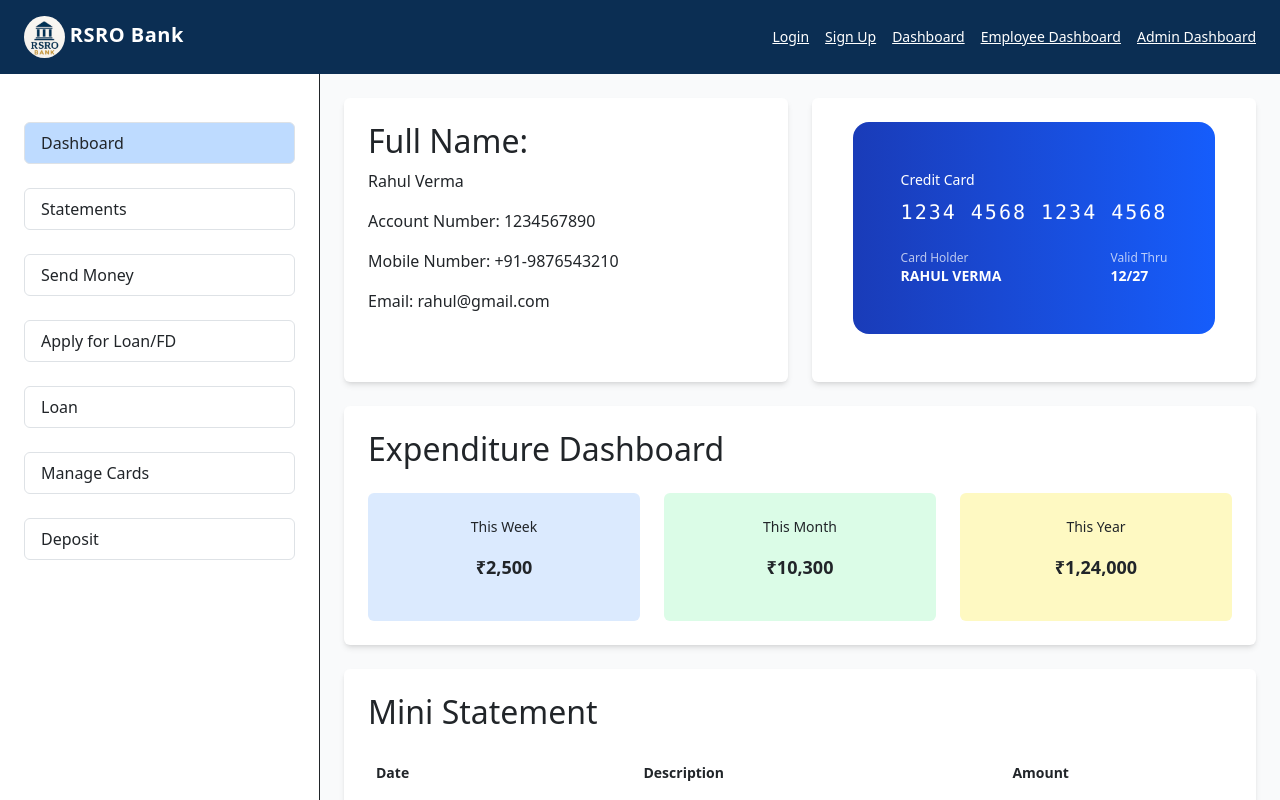
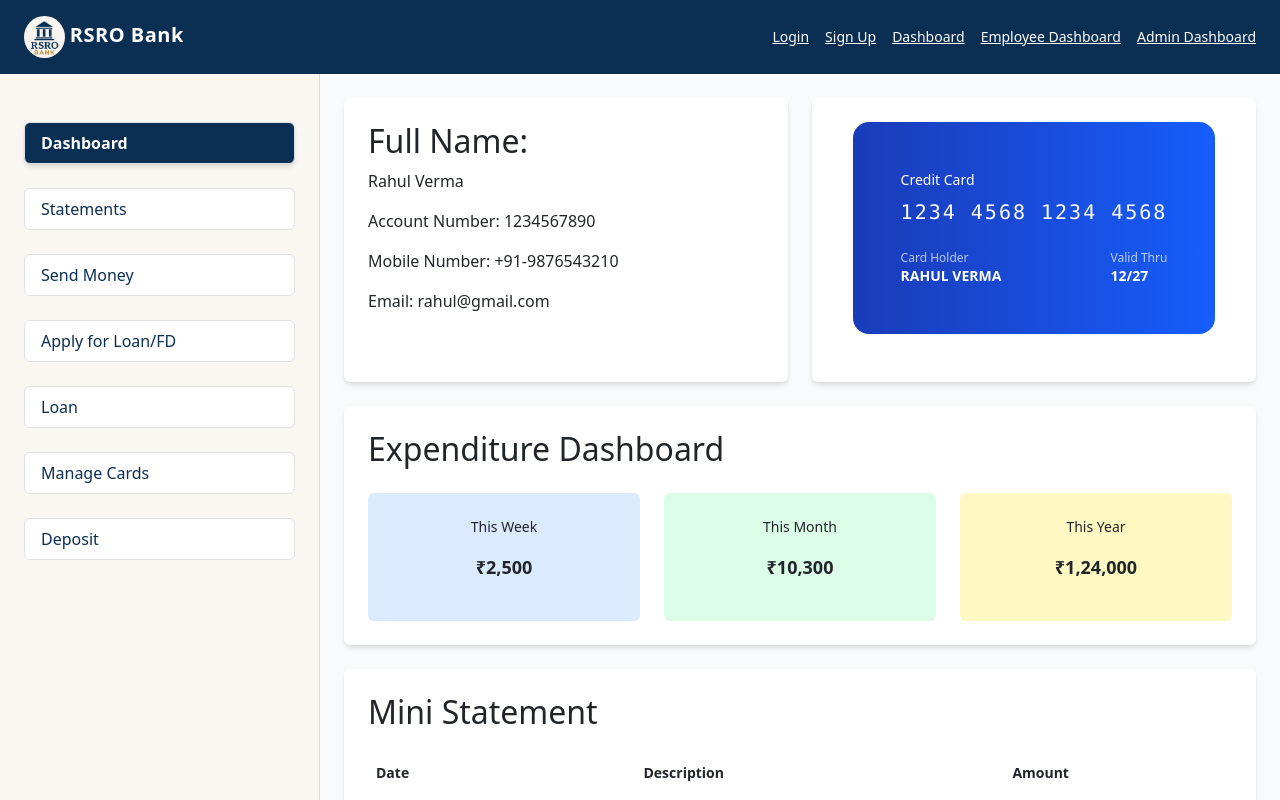
Before and after one commit to RSROBank/CDAC_RSRO_Project, a React (Vite) app in the folder Frontend/category-products-frontend/: page /dashboard in a window 1280 px wide. Shown: the top 800 px of the page. Built offline with nearby package versions, Linux system fonts and the light colour scheme.

Commit message:
Changes in sidebar of all the dashboard

```diff
--- a/Frontend/category-products-frontend/src/components/AdminDashboard/Sidebar.jsx
+++ b/Frontend/category-products-frontend/src/components/AdminDashboard/Sidebar.jsx
@@ -10,12 +10,16 @@ const options = [
 
 const Sidebar = ({ selected, setSelected }) => {
   return (
-    <div className="w-1/4 bg-white border-r p-4 space-y-2">
+    <div className="w-1/4 bg-[#F9F7F2] border-r border-[#D3E0EA] p-4 space-y-2 min-h-screen">
       {options.map((option) => (
         <button
           key={option}
-          className={`w-full py-2 px-3 text-left border rounded mt-4
-             hover:bg-blue-100 ${selected === option ? "bg-blue-200" : ""}`}
+          className={`w-full py-2 px-3 text-left border border-[#D3E0EA] rounded mt-4 transition-all duration-200
+            ${
+              selected === option
+                ? "bg-[#0B2E53] text-white font-semibold shadow-md"
+                : "bg-white text-[#0B2E53] hover:bg-[#E6F0FA]"
+            }`}
           onClick={() => setSelected(option)}
         >
           {option}
--- a/Frontend/category-products-frontend/src/components/Dashboard/Sidebar.jsx
+++ b/Frontend/category-products-frontend/src/components/Dashboard/Sidebar.jsx
@@ -13,15 +13,16 @@ const options = [
 
 const Sidebar = ({ selected, setSelected }) => {
   return (
-    <div
-      className=" w-1/4 bg-white border-r p-4 space-y-2"
-      style={{ minHeight: "100vh" }}
-    >
+    <div className="w-1/4 bg-[#F9F7F2] border-r border-[#D3E0EA] p-4 space-y-2 min-h-screen">
       {options.map((option) => (
         <button
           key={option}
-          className={`w-full py-2 px-3 text-left border rounded mt-4
-             hover:bg-blue-100 ${selected === option ? "bg-blue-200" : ""}`}
+          className={`w-full py-2 px-3 text-left border border-[#D3E0EA] rounded mt-4 transition-all duration-200
+            ${
+              selected === option
+                ? "bg-[#0B2E53] text-white font-semibold shadow-md"
+                : "bg-white text-[#0B2E53] hover:bg-[#E6F0FA]"
+            }`}
           onClick={() => setSelected(option)}
         >
           {option}
--- a/Frontend/category-products-frontend/src/components/EmployeeDashBoard/Sidebar.jsx
+++ b/Frontend/category-products-frontend/src/components/EmployeeDashBoard/Sidebar.jsx
@@ -1,24 +1,25 @@
-// src/components/Dashboard/Sidebar.js
-import React from 'react';
+import React from "react";
 
 const options = [
-  'Customer Management',
-  'Approval of Accounts, FD, Loans',
-  'Transaction Management',
-  'Loan EMI Management',
-  'Support and Maintenance',
+  "Customer Management",
+  "Approval of Accounts, FD, Loans",
+  "Transaction Management",
+  "Loan EMI Management",
+  "Support and Maintenance",
 ];
 
 const Sidebar = ({ selected, setSelected }) => {
   return (
-    <div className="w-1/4 bg-white border-r p-4 space-y-2">
-      {options.map(option => (
+    <div className="w-1/4 bg-[#F9F7F2] border-r border-[#D3E0EA] p-4 space-y-2 min-h-screen">
+      {options.map((option) => (
         <button
           key={option}
-          className={`w-full py-2 px-3 text-left border rounded mt-4
-             hover:bg-blue-100 ${
-            selected === option ? 'bg-blue-200' : ''
-          }`}
+          className={`w-full py-2 px-3 text-left border border-[#D3E0EA] rounded mt-4 transition-all duration-200
+            ${
+              selected === option
+                ? "bg-[#0B2E53] text-white font-semibold shadow-md"
+                : "bg-white text-[#0B2E53] hover:bg-[#E6F0FA]"
+            }`}
           onClick={() => setSelected(option)}
         >
           {option}
--- a/Frontend/category-products-frontend/src/components/Home.jsx
+++ b/Frontend/category-products-frontend/src/components/Home.jsx
@@ -35,7 +35,7 @@ const HomePage = () => {
               </h3>
               <ul className="mt-4 space-y-2">
                 <li> Home Loan: 8.25% p.a.</li>
-                {/* /</ul><li> Car Loan: 9.75% p.a.</li> */}
+                <li> Car Loan: 9.75% p.a.</li>
                 <li> Education Loan: 10.50% p.a.</li>
                 <li> Business Loan: 11.00% p.a.</li>
               </ul>
@@ -70,7 +70,7 @@ const HomePage = () => {
             </div>
             <div className="bg-gray-100 p-4 rounded-lg shadow">
               <h3 className="text-lg font-semibold">
-                 Personal & Business Loans
+                Personal & Business Loans
               </h3>
               <p>Low-interest loans tailored to meet your financial needs.</p>
             </div>
@@ -86,9 +86,7 @@ const HomePage = () => {
               <p>Keep your valuables secure in our state-of-the-art lockers.</p>
             </div>
             <div className="bg-gray-100 p-4 rounded-lg shadow">
-              <h3 className="text-lg font-semibold">
-                 International Banking
-              </h3>
+              <h3 className="text-lg font-semibold">International Banking</h3>
               <p>
                 Remittance, forex cards, and NRIs services for global citizens.
               </p>
```
